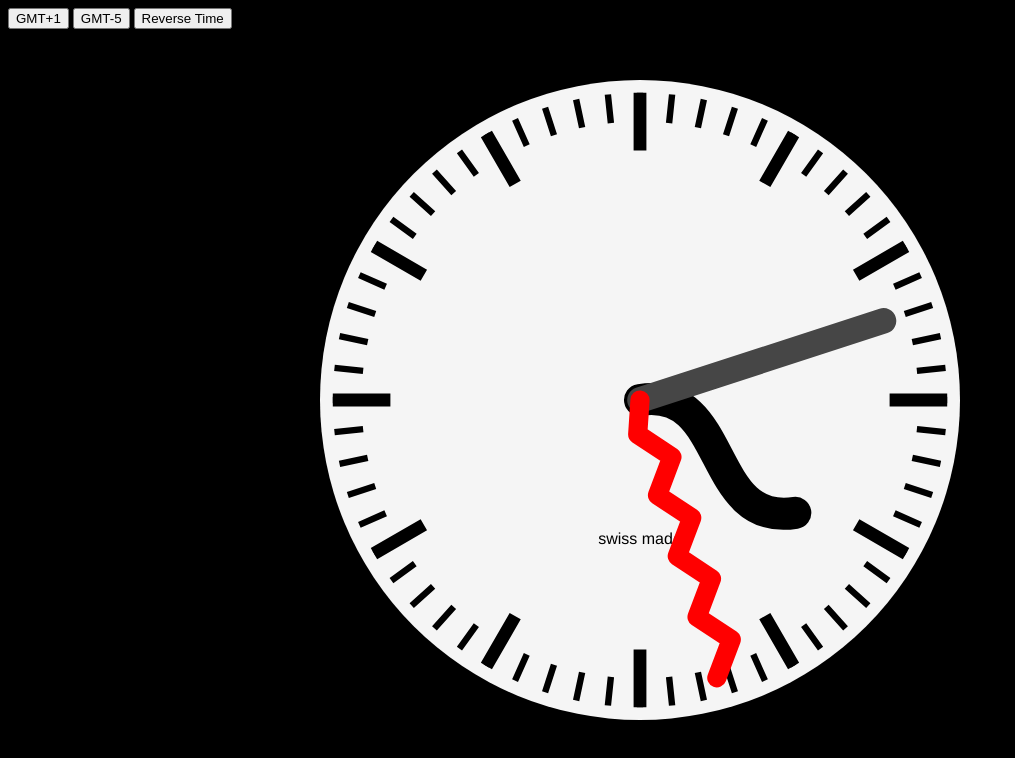
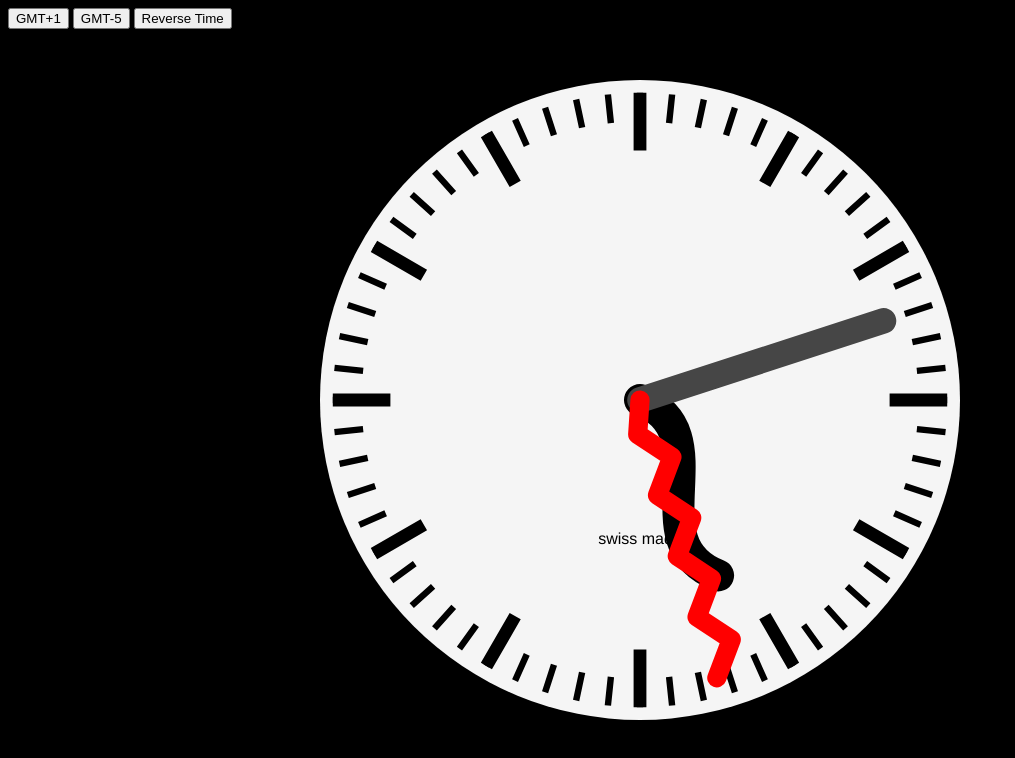
Before and after one commit to djebel-amila/VisualDon, a plain HTML site: page 20210226/page.html in a window 1280 px wide. Shown: the whole page, without its empty margins (0-1015 px from the left). Drawn offline with Linux system fonts and the light colour scheme.

Commit message:
update GMT + 1 in page.html

```diff
--- a/20210226/page.html
+++ b/20210226/page.html
@@ -117,7 +117,7 @@
 
         var directionOfTime = 1;
         var reverse = false;
-        var OFFSET = 5;
+        var OFFSET = 10;
         var swissTime = document.getElementsByTagName('button')[0];
         var nycTime = document.getElementsByTagName('button')[1];
         var reverseTime = document.getElementsByTagName('button')[2];
@@ -131,8 +131,8 @@
         const step = () => {
             var date = new Date();
 
-            swissTime.onclick = function() {OFFSET = 5;}
-            nycTime.onclick = function() {OFFSET = -25;}
+            swissTime.onclick = function() {OFFSET = 10;}
+            nycTime.onclick = function() {OFFSET = -20;}
             reverseTime.onclick = function() {reverse =! reverse;}
 
             if(reverse==false){
```
